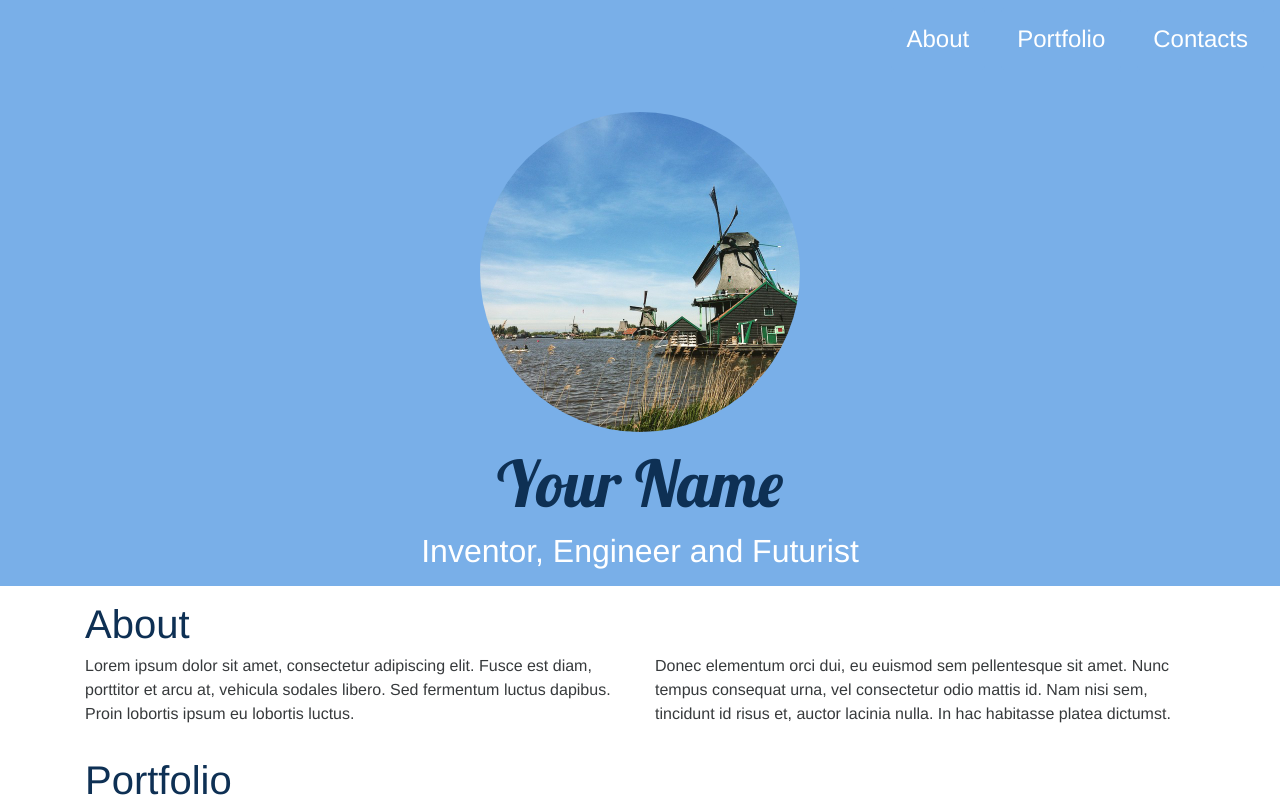
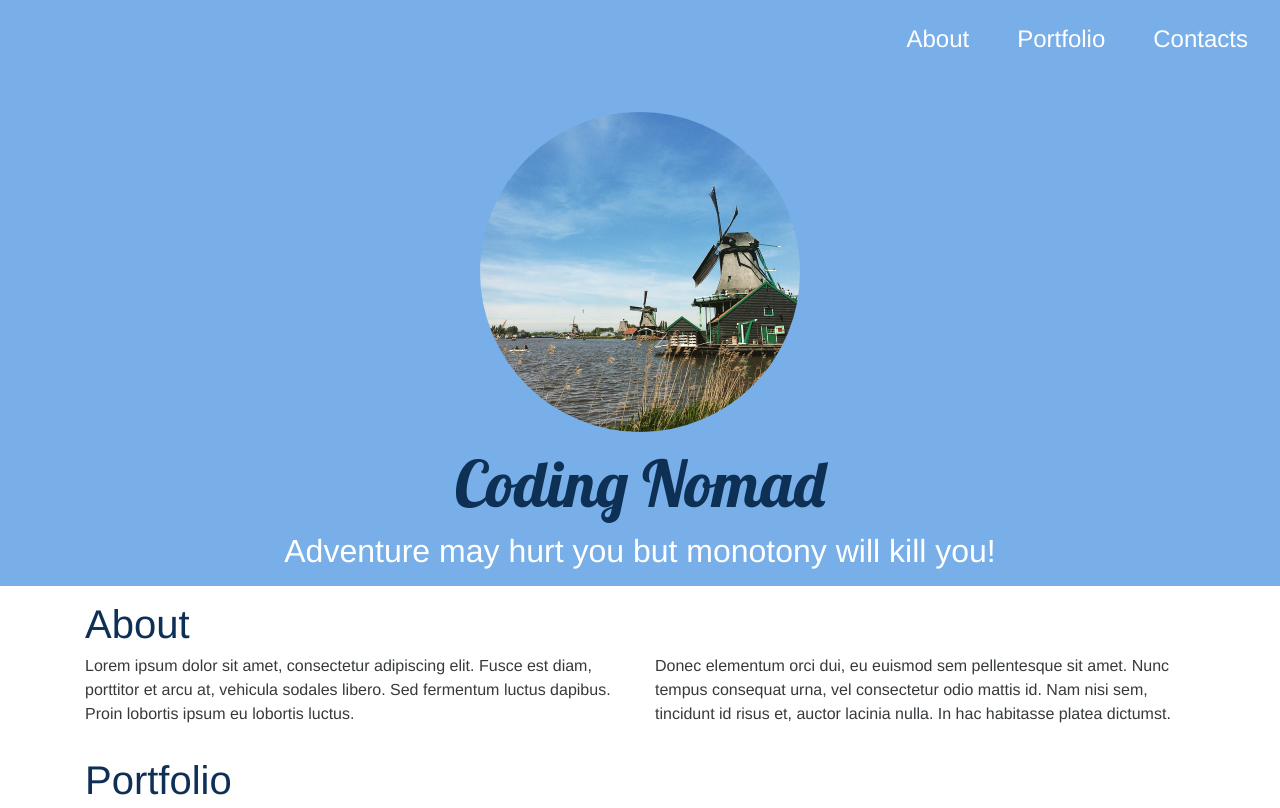
Before and after one commit to thakur-nandan/jekyll-instagram, a Jekyll site: the page built from index.html, in a window 1280 px wide and 1400 px high. Shown: the top 808 px of the window. Built offline with Jekyll 4.4.1, drawn with Linux system fonts in a browser that asks for light colours; nearby versions of some CDN libraries; some of the changed text lies outside the part shown; grey boxes are pictures that could not be loaded.

Commit message:
modified config file

```diff
--- a/_config.yml
+++ b/_config.yml
@@ -1,14 +1,14 @@
 # Site settings
 # in the templates available like {{ site.myvariable }}.
 title: Clean portfolio theme for Jekyll powered by Bootstrap 4.
-email: your-email@domain.com
-brand: Your Name
-headline: Inventor, Engineer and Futurist
+email: nandant@gmail.com
+brand: Coding Nomad
+headline: Adventure may hurt you but monotony will kill you!
 description: > # this means to ignore newlines until "baseurl:"
   New Site
-baseurl: "" # the subpath of your site, e.g. /blog
-url: "http://example.com" # the base hostname & protocol for your site
-copyright: 2016 Whatever Company, Inc. All Rights Reserved.
+baseurl: "/coding-nomad" # the subpath of your site, e.g. /blog
+url: "https://nthakur20.github.io" # the base hostname & protocol for your site
+copyright: 2019 Nandan Thakur, Inc. All Rights Reserved.
 
 # Build settings
 markdown: kramdown
@@ -17,8 +17,8 @@ markdown: kramdown
 snapwidget: 247552
 
 # Contacts
-email: your.name@gmail.com
-phone: +1-800-555-2016
+email: nandant@gmail.com
+phone: +91-7767012929
 
 # Tracking
 googleAnalitycsID: UA-83933844-1
```
